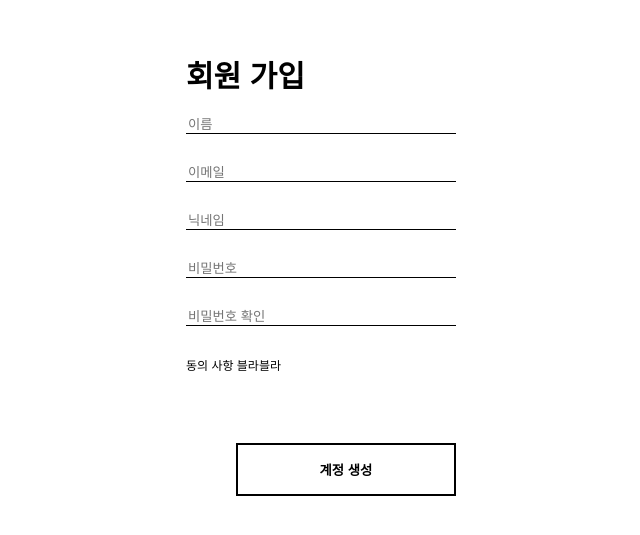
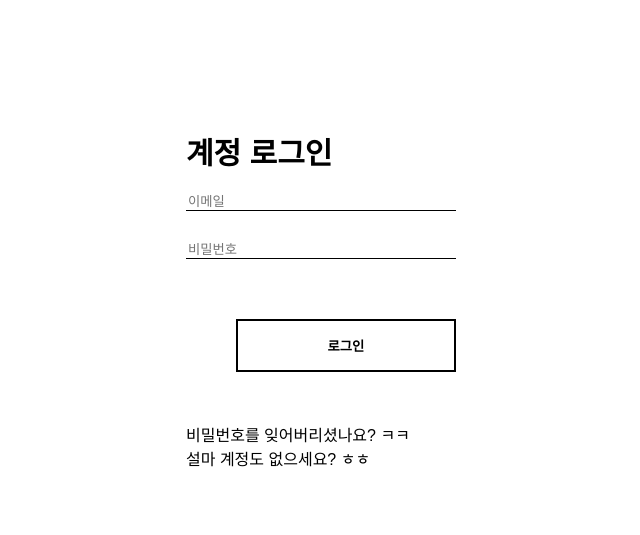
Before and after one commit to skdding3/gr-commerce-Front, a React (Create React App) app: page / in a window 1280 px wide. Shown: the part 101-636 px from the top of the page, without its empty margins (54-694 px from the left). Built offline with nearby package versions, Linux system fonts and the light colour scheme.

Commit message:
[feat] Login Page

```diff
--- a/src/App.jsx
+++ b/src/App.jsx
@@ -3,9 +3,10 @@ import Home from "./pages/Home";
 import Product from "./pages/Product";
 import ProductList from "./pages/ProductList";
 import Register from "./pages/Register";
+import Login from "./pages/Login";
 
 function App() {
-  return <Register />;
+  return <Login />;
 }
 
 export default App;
--- /dev/null
+++ b/src/pages/Login.jsx
@@ -0,0 +1,68 @@
+import React from "react";
+import styled from "styled-components";
+
+const Container = styled.div`
+  width: 100vh;
+  height: 100vh;
+  display: flex;
+  justify-content: center;
+  align-items: center;
+`;
+const Wrapper = styled.div`
+  width: 40%;
+  padding: 20px;
+`;
+const Title = styled.h1`
+  font-size: 30px;
+  font-weight: 700;
+`;
+const Form = styled.form`
+  display: flex;
+  flex-wrap: wrap;
+  flex-direction: column;
+`;
+
+const Input = styled.input`
+  display: flex;
+  justify-content: center;
+  align-items: center;
+  min-width: 40;
+  margin: 20px 50px 10px 0px;
+  border-top: none;
+  border-left: none;
+  border-right: none;
+  border-bottom: 1px solid;
+`;
+const Button = styled.button`
+  margin: 50px;
+  padding: 15px;
+  border: 2px solid;
+  background-color: white;
+  cursor: pointer;
+  font-weight: 700;
+
+  &:hover {
+    background-color: #f8f4f4;
+  }
+`;
+
+const Link = styled.a``;
+
+function Login() {
+  return (
+    <Container>
+      <Wrapper>
+        <Title>계정 로그인</Title>
+        <Form>
+          <Input placeholder="이메일" />
+          <Input placeholder="비밀번호" />
+          <Button>로그인</Button>
+          <Link>비밀번호를 잊어버리셨나요? ㅋㅋ</Link>
+          <Link>설마 계정도 없으세요? ㅎㅎ</Link>
+        </Form>
+      </Wrapper>
+    </Container>
+  );
+}
+
+export default Login;
```
